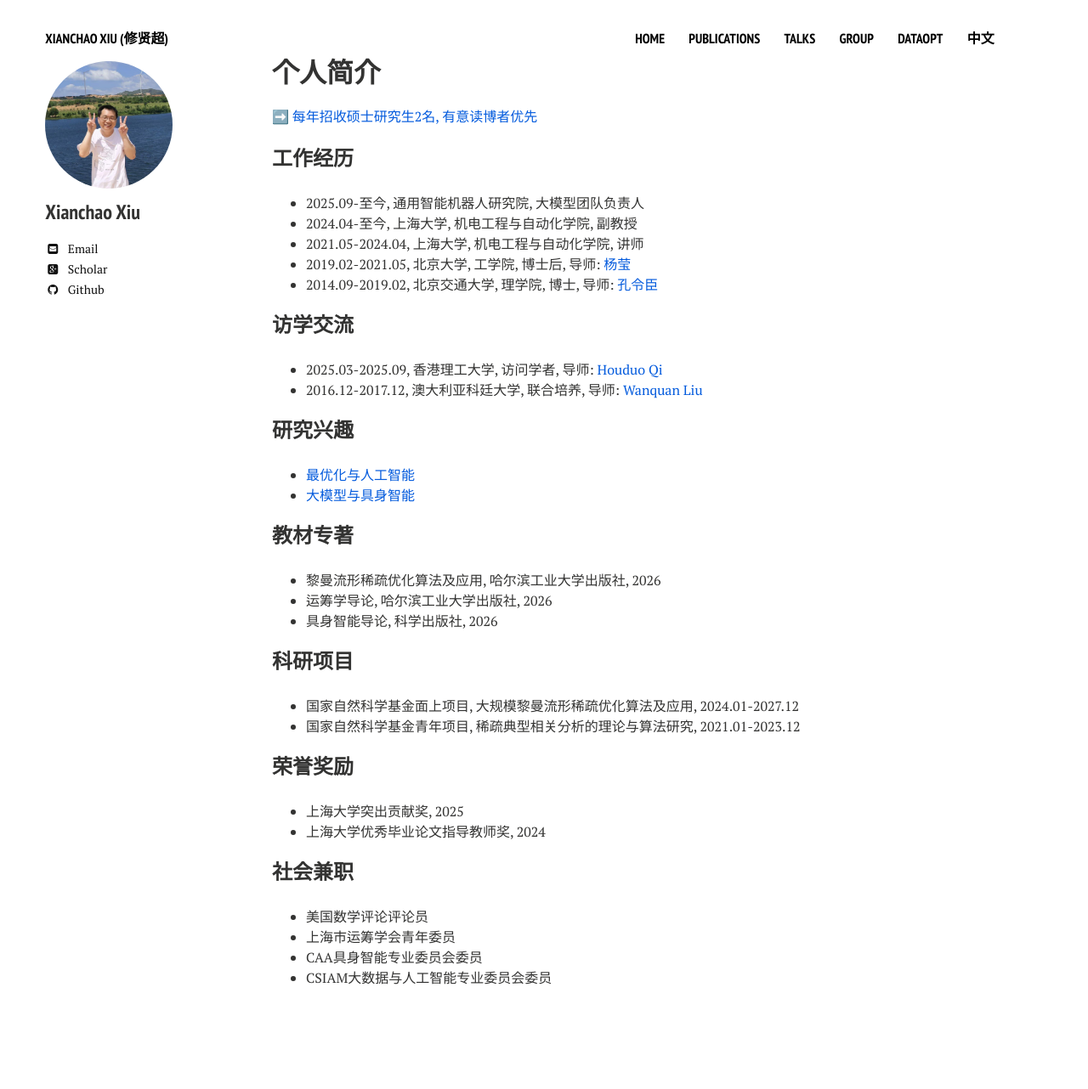
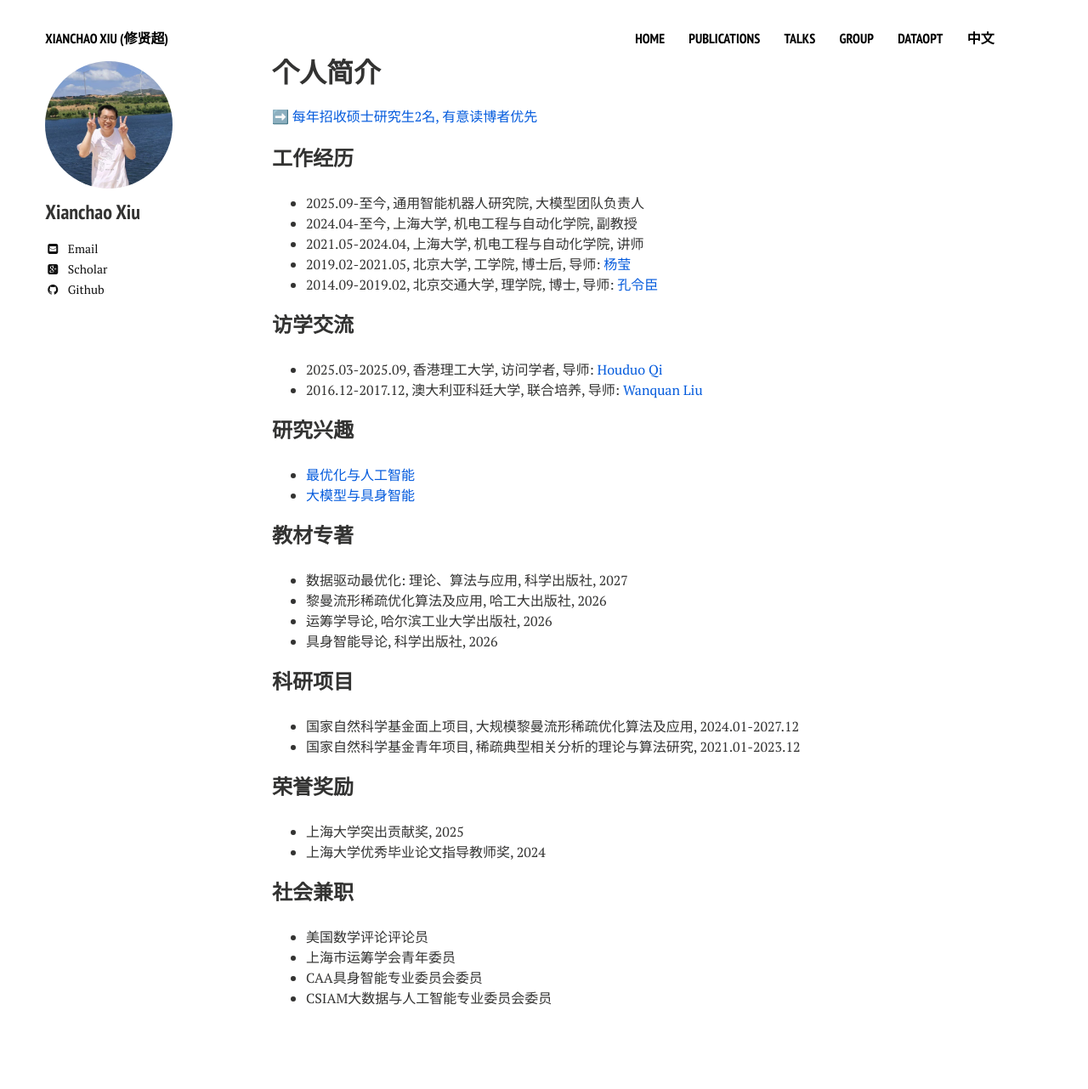
Before and after one commit to xianchaoxiu/xianchaoxiu.github.io, a Jekyll site: the page built from chinese/index.md, in a window 1280 px wide. Shown: the whole page at 85% size. Built offline with Jekyll 4.4.1, drawn with Linux system fonts in a browser that asks for light colours; nearby versions of some CDN libraries; before the commit the page ends 1258 px from its top, so only the background shows below that.

Commit message:
Update index.md

```diff
--- a/chinese/index.md
+++ b/chinese/index.md
@@ -29,7 +29,8 @@ share: false
 
 
 ### 教材专著
-* 黎曼流形稀疏优化算法及应用, 哈尔滨工业大学出版社, 2026 <br>
+* 数据驱动最优化: 理论、算法与应用, 科学出版社, 2027 <br>
+* 黎曼流形稀疏优化算法及应用, 哈工大出版社, 2026 <br>
 * 运筹学导论, 哈尔滨工业大学出版社, 2026 <br>
 * 具身智能导论, 科学出版社, 2026 <br>
 
```
